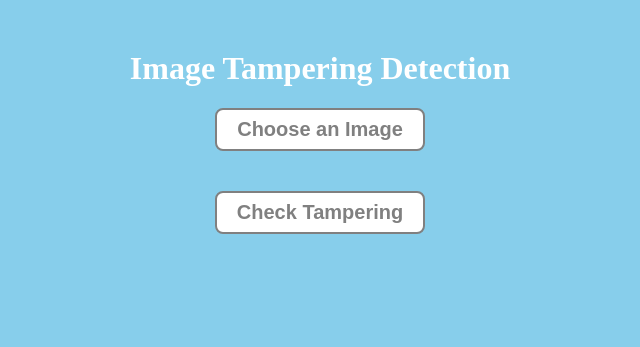
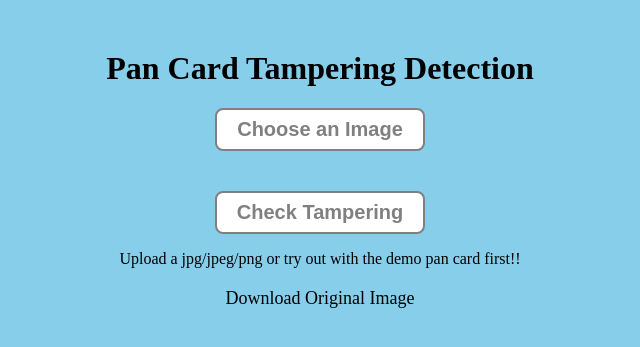
Before and after one commit to tgbasu/pan_card_tampering, a Flask app: page / in a window 1280 px wide. Shown: the top 347 px of the page, without its empty margins (320-960 px from the left). Run offline with Flask 3, Linux system fonts and the light colour scheme.

Commit message:
Update index.html

```diff
--- a/templates/index.html
+++ b/templates/index.html
@@ -7,12 +7,12 @@
     <style>
         body {
             background-color: #87CEEB; /* Sky Blue */
-            color: white;
+            color: black;
             text-align: center;
         }
 
         h1 {
-            color: #ffffff; /* White */
+            color: ##000000; /* Black */
         }
 
         .container {
@@ -51,11 +51,19 @@
         .submit-btn {
             margin-top: 20px;
         }
+
+        .download-link {
+            margin-top: 20px;
+            display: block;
+            font-size: 18px;
+            color: black;
+            text-decoration: none;
+        }
     </style>
 </head>
 <body>
     <div class="container">
-        <h1>Image Tampering Detection</h1>
+        <h1>Pan Card Tampering Detection</h1>
         <form action="/" method="post" enctype="multipart/form-data">
             <div class="upload-btn-wrapper">
                 <button class="btn">Choose an Image</button>
@@ -64,6 +72,8 @@
             <p class="filename" id="filename"></p>
             <input type="submit" class="btn submit-btn" value="Check Tampering">
         </form>
+        <p>Upload a jpg/jpeg/png or try out with the demo pan card first!!</p>
+        <a href="/original-image" class="download-link">Download Original Image</a>
     </div>
 
     <script>
```
